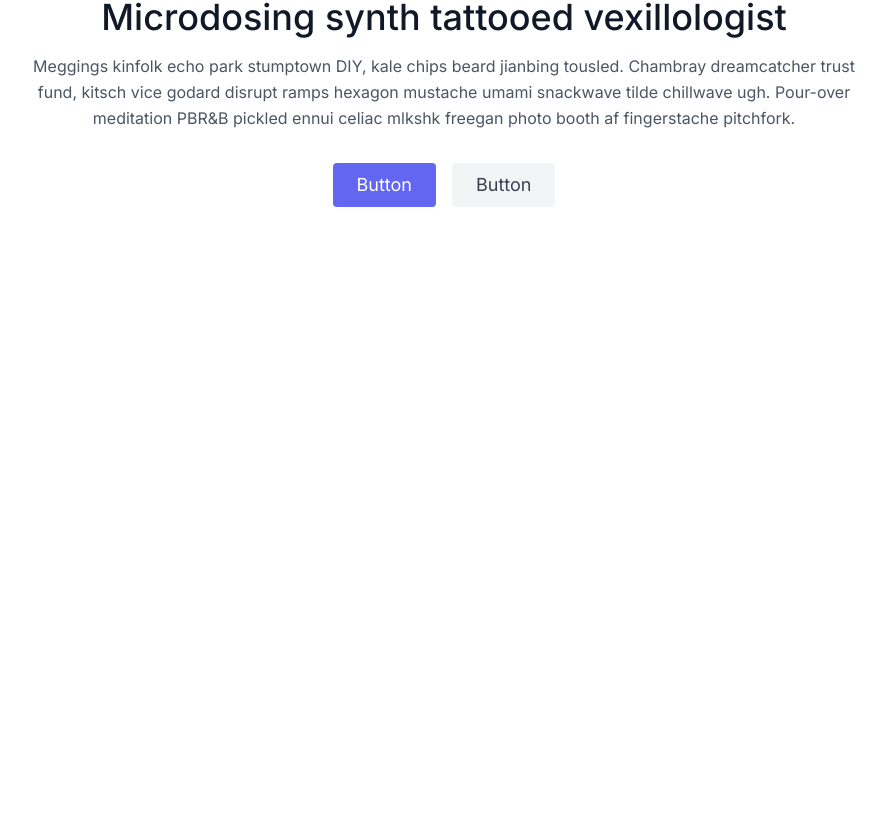
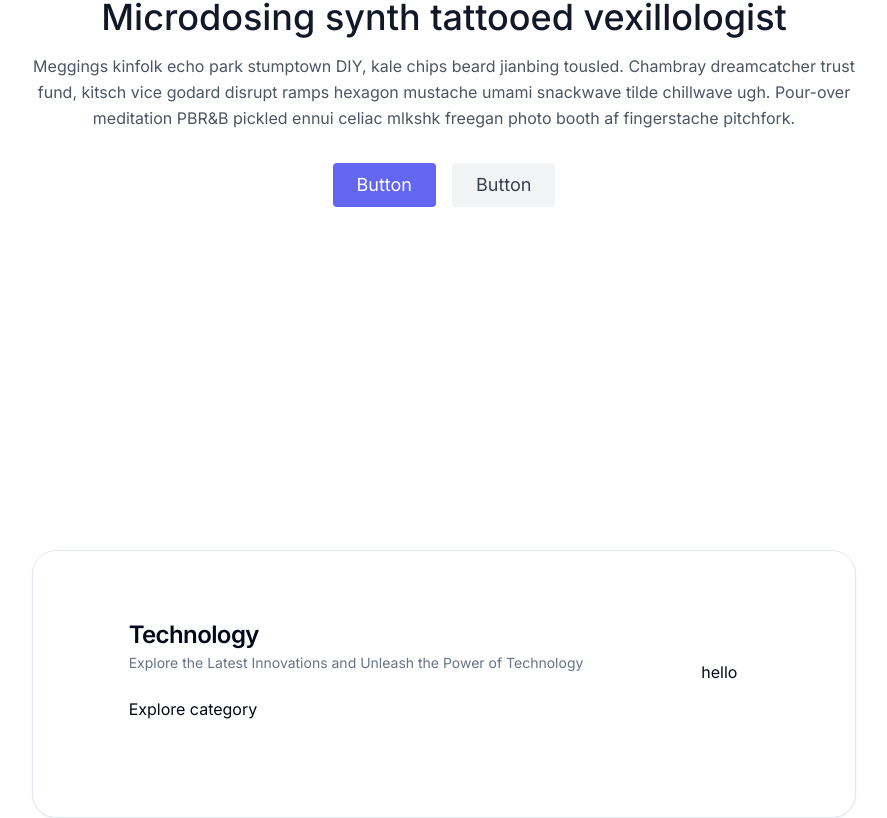
Before and after one commit to disosur/somica-studios-ecommerce-site, a Next.js app: page / in a window 1280 px wide. Shown: the part 426-1244 px from the top of the page, without its empty margins (196-1083 px from the left). Before the commit the page ends 976 px from the top, so only its background shows below. Built offline with nearby package versions, Linux system fonts and the light colour scheme.

Commit message:
Started card component

```diff
--- a/app/(ecommerce)/page.tsx
+++ b/app/(ecommerce)/page.tsx
@@ -1,8 +1,10 @@
+import LinkCard from "@/components/shared/LinkCard";
 import Image from "next/image";
 
 export default function Home() {
   return (
     <main>
+      {/*Hero section*/}
       <section className="text-gray-600 body-font">
         <div className="container flex flex-col items-center justify-center h-[56rem] px-5 mx-auto">
           <div className="w-full text-center lg:w-2/3">
@@ -27,6 +29,13 @@
           </div>
         </div>
       </section>
+
+      {/*offerings section*/}
+      <section>
+        <div className="container flex flex-col items-center justify-center px-5 mx-auto">
+          <LinkCard />
+        </div>
+      </section>
     </main>
   );
 }
--- /dev/null
+++ b/components/shared/LinkCard/index.tsx
@@ -0,0 +1,29 @@
+import React from "react";
+import {
+  Card,
+  CardContent,
+  CardDescription,
+  CardFooter,
+  CardHeader,
+  CardTitle,
+} from "@/components/ui/card";
+import Image from "next/image";
+
+export default function LinkCard() {
+  return (
+    <Card className="flex flex-row items-center justify-center p-12 rounded-3xl">
+      <CardContent>
+        <CardHeader>
+          <CardTitle>Technology</CardTitle>
+          <CardDescription>
+            Explore the Latest Innovations and Unleash the Power of Technology
+          </CardDescription>
+        </CardHeader>
+        <CardFooter>Explore category</CardFooter>
+      </CardContent>
+      <CardContent>
+        <div className="flex items-center justify-center w-32 h-32">hello</div>
+      </CardContent>
+    </Card>
+  );
+}
--- /dev/null
+++ b/components/ui/card.tsx
@@ -0,0 +1,79 @@
+import * as React from "react"
+
+import { cn } from "@/lib/utils"
+
+const Card = React.forwardRef<
+  HTMLDivElement,
+  React.HTMLAttributes<HTMLDivElement>
+>(({ className, ...props }, ref) => (
+  <div
+    ref={ref}
+    className={cn(
+      "rounded-lg border bg-card text-card-foreground shadow-sm",
+      className
+    )}
+    {...props}
+  />
+))
+Card.displayName = "Card"
+
+const CardHeader = React.forwardRef<
+  HTMLDivElement,
+  React.HTMLAttributes<HTMLDivElement>
+>(({ className, ...props }, ref) => (
+  <div
+    ref={ref}
+    className={cn("flex flex-col space-y-1.5 p-6", className)}
+    {...props}
+  />
+))
+CardHeader.displayName = "CardHeader"
+
+const CardTitle = React.forwardRef<
+  HTMLParagraphElement,
+  React.HTMLAttributes<HTMLHeadingElement>
+>(({ className, ...props }, ref) => (
+  <h3
+    ref={ref}
+    className={cn(
+      "text-2xl font-semibold leading-none tracking-tight",
+      className
+    )}
+    {...props}
+  />
+))
+CardTitle.displayName = "CardTitle"
+
+const CardDescription = React.forwardRef<
+  HTMLParagraphElement,
+  React.HTMLAttributes<HTMLParagraphElement>
+>(({ className, ...props }, ref) => (
+  <p
+    ref={ref}
+    className={cn("text-sm text-muted-foreground", className)}
+    {...props}
+  />
+))
+CardDescription.displayName = "CardDescription"
+
+const CardContent = React.forwardRef<
+  HTMLDivElement,
+  React.HTMLAttributes<HTMLDivElement>
+>(({ className, ...props }, ref) => (
+  <div ref={ref} className={cn("p-6 pt-0", className)} {...props} />
+))
+CardContent.displayName = "CardContent"
+
+const CardFooter = React.forwardRef<
+  HTMLDivElement,
+  React.HTMLAttributes<HTMLDivElement>
+>(({ className, ...props }, ref) => (
+  <div
+    ref={ref}
+    className={cn("flex items-center p-6 pt-0", className)}
+    {...props}
+  />
+))
+CardFooter.displayName = "CardFooter"
+
+export { Card, CardHeader, CardFooter, CardTitle, CardDescription, CardContent }
--- a/next.config.js
+++ b/next.config.js
@@ -1,8 +1,4 @@
 /** @type {import('next').NextConfig} */
-const nextConfig = {
-  experimental: {
-    serverActions: true,
-  },
-};
+const nextConfig = {};
 
 module.exports = nextConfig;
```
